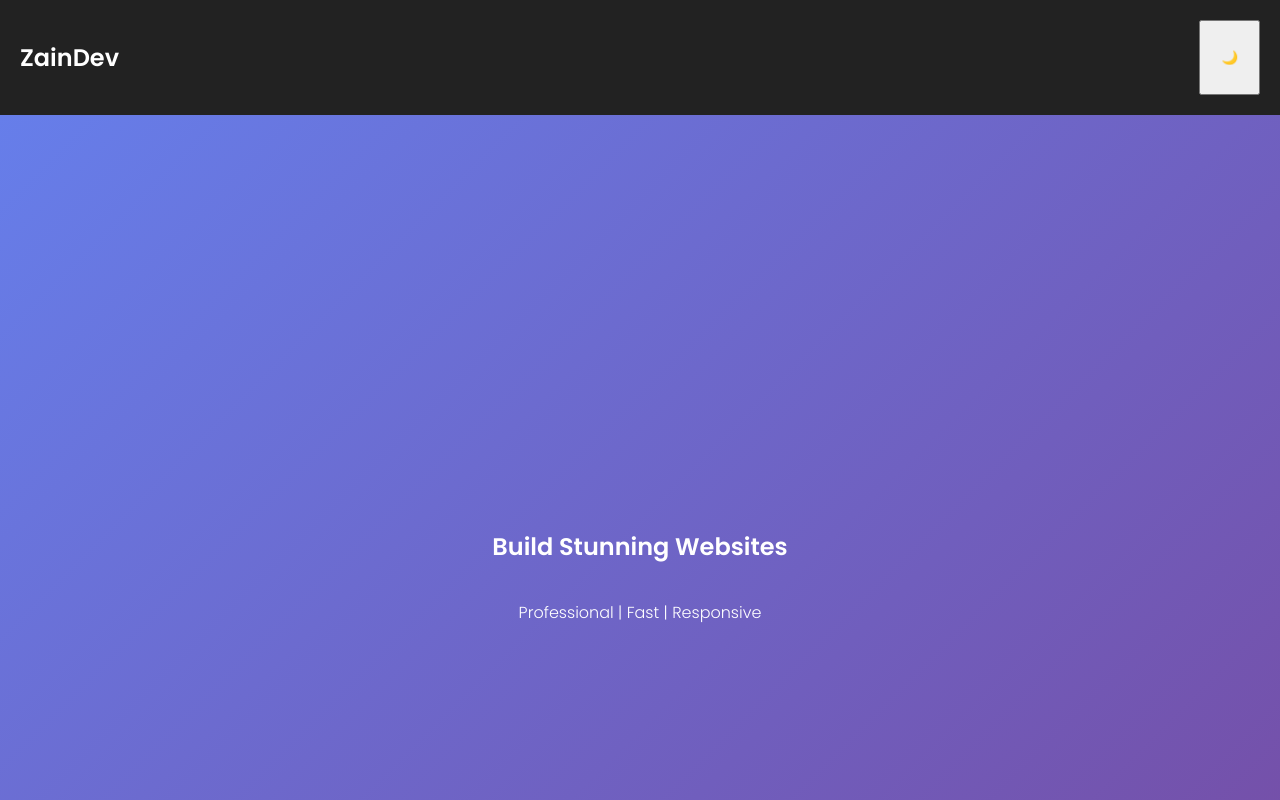
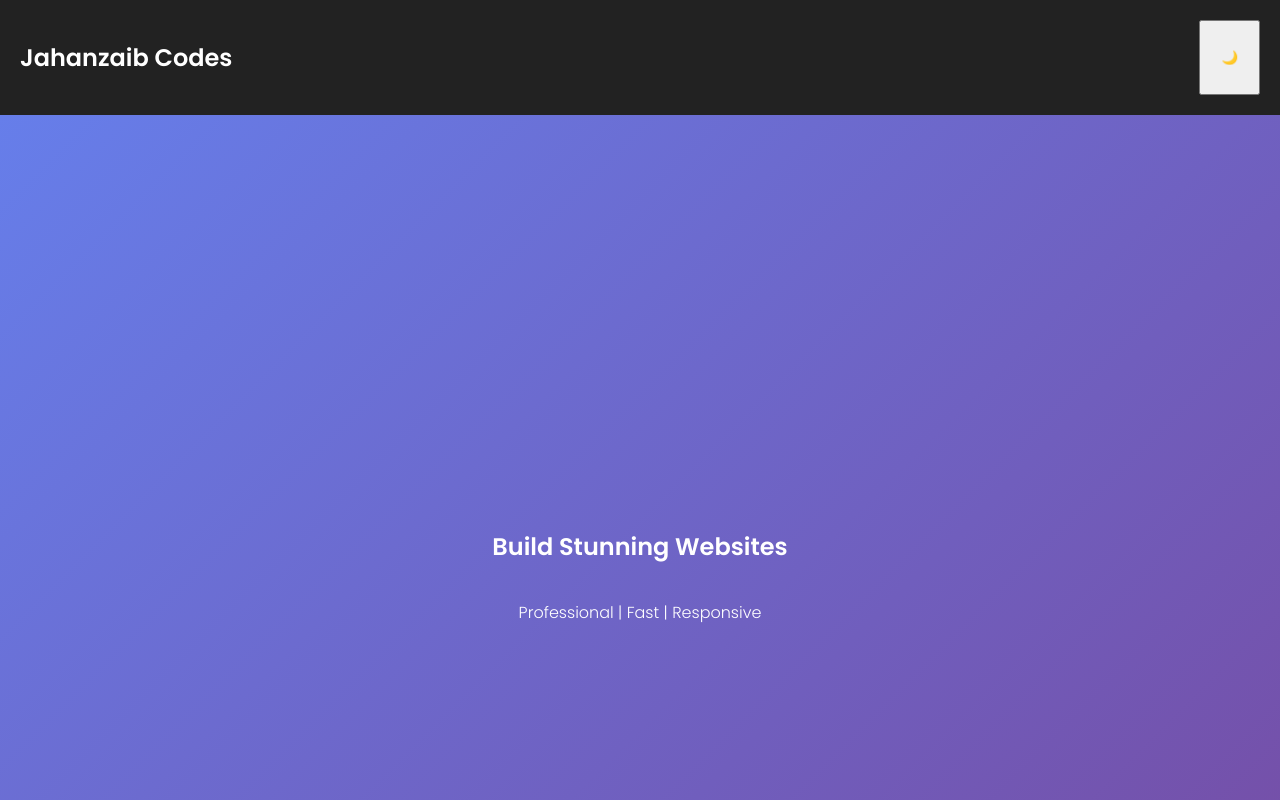
Before and after one commit to jahanzaibcodes1/landing-page, a plain HTML site: page index.html in a window 1280 px wide. Shown: the top 800 px of the page. Drawn offline with nearby package versions, Linux system fonts and the light colour scheme.

Commit message:
Update index.html

```diff
--- a/index.html
+++ b/index.html
@@ -18,7 +18,7 @@
 
 <!-- Navbar -->
 <nav class="navbar">
-    <h2>ZainDev</h2>
+    <h2>Jahanzaib Codes</h2>
     <button id="darkToggle">🌙</button>
 </nav>
 
```
